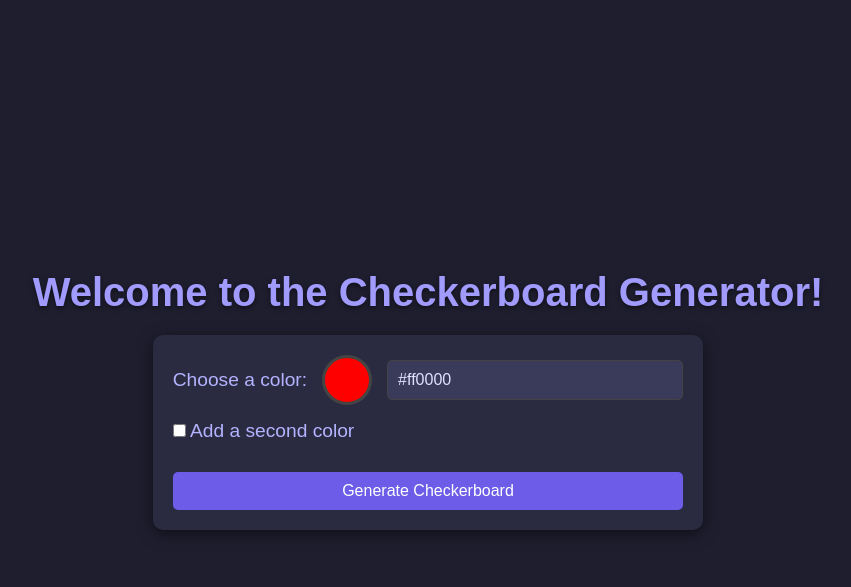
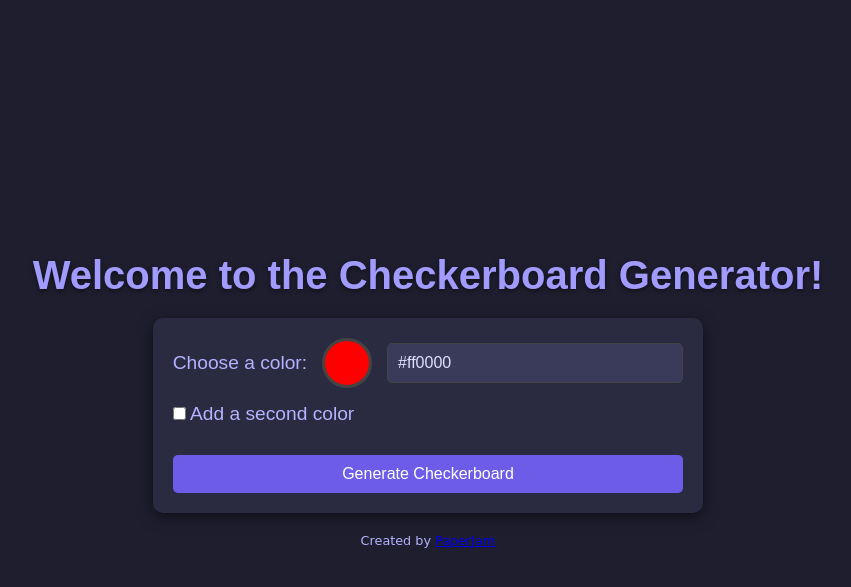
Before and after one commit to ArchooD2/Checkerboard-Generator, a Flask app: page / in a window 1280 px wide. Shown: the top 587 px of the page, without its empty margins (212-1063 px from the left). Run offline with Flask 3, Linux system fonts and the light colour scheme.

Commit message:
Add footer with attribution link and style adjustments for improved readability

```diff
--- a/templates/index.html
+++ b/templates/index.html
@@ -20,7 +20,13 @@
             padding: 0;
             box-sizing: border-box;
         }
-
+        p.rentry_link {
+            font-size: 0.8rem;
+            color: #b3b3ff;
+            text-align: center;
+            margin-top: 20px;
+            font-family: 'comic sans ms', sans-serif;
+        }
         /* Body styling */
         body {
             font-family: 'Arial', sans-serif;
@@ -226,4 +232,7 @@
         });
     </script>
 </body>
+<footer>
+    <p class="rentry_link">Created by <a href="https://rentry.co/FlyExMachina">PaperJam</a></p>
+</footer>
 </html>
```
